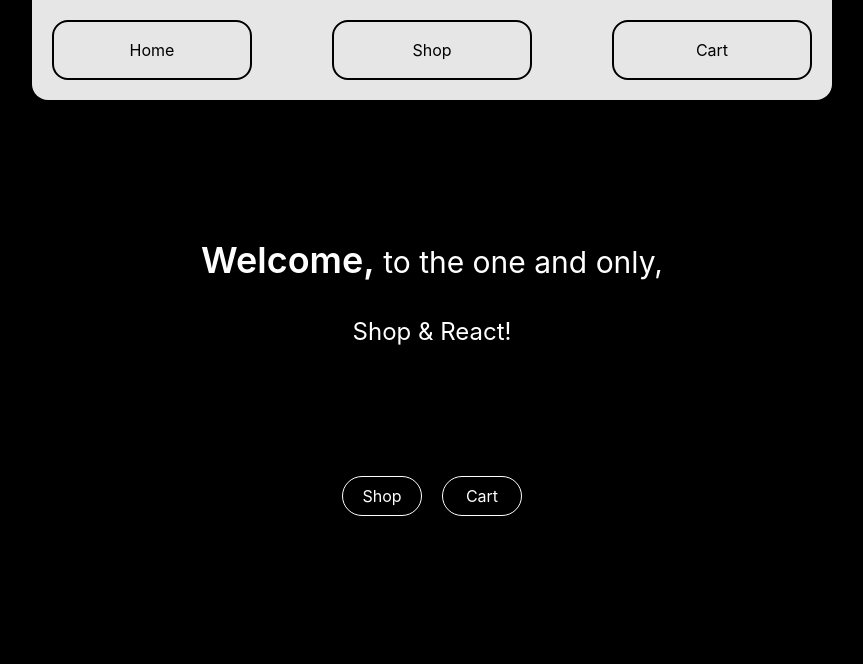
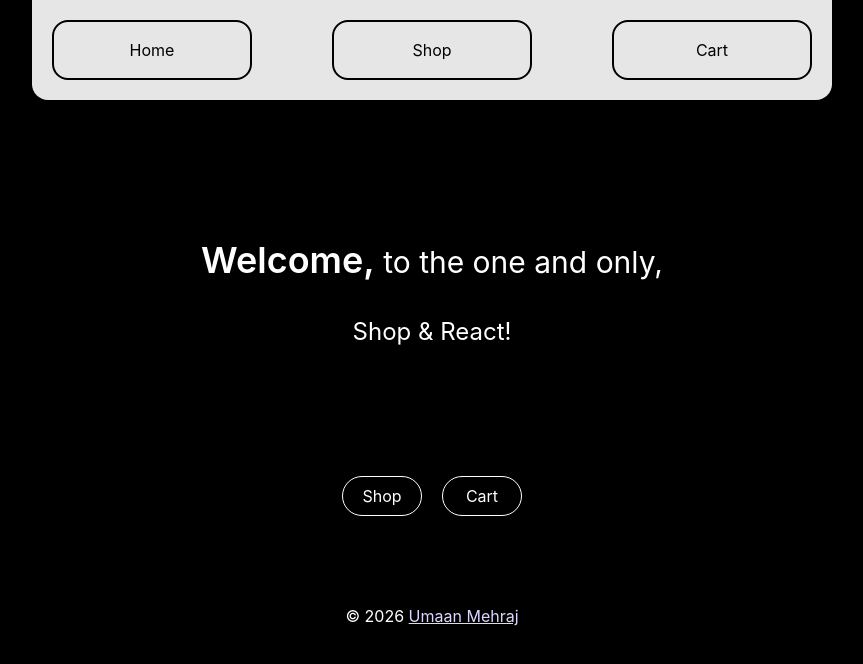
Before and after one commit to UmaanMehraj/shopping-cart, a React (Vite) app: page / in a window 1280 px wide. Shown: the top 664 px of the page, without its empty margins (208-1071 px from the left). Built offline with nearby package versions, Linux system fonts and the light colour scheme.

Commit message:
update: footer.jsx, homepage.jsx

```diff
--- a/src/components/footer.jsx
+++ b/src/components/footer.jsx
@@ -1,3 +1,17 @@
 export default function Footer() {
-  return <></>
+  return (
+    <>
+      <footer className='flex mt-10 left-0 bottom-0 justify-center items-center text-white'>
+        <div>
+          &copy; 2026{' '}
+          <a
+            href='https://github.com/UmaanMehraj'
+            className='underline text-violet-200'
+          >
+            Umaan Mehraj
+          </a>
+        </div>
+      </footer>
+    </>
+  )
 }
```
